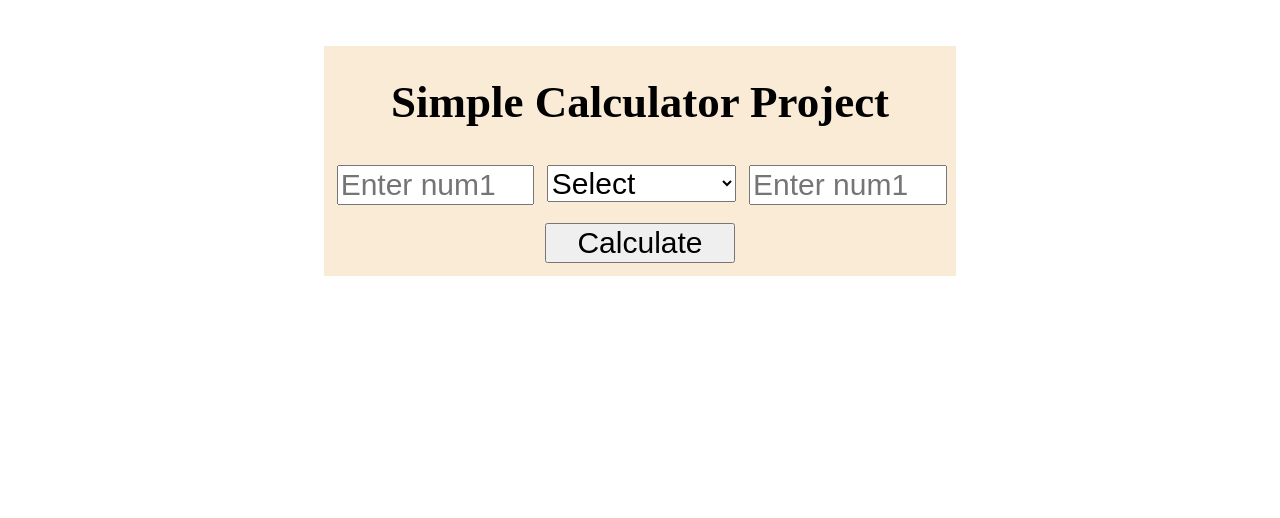
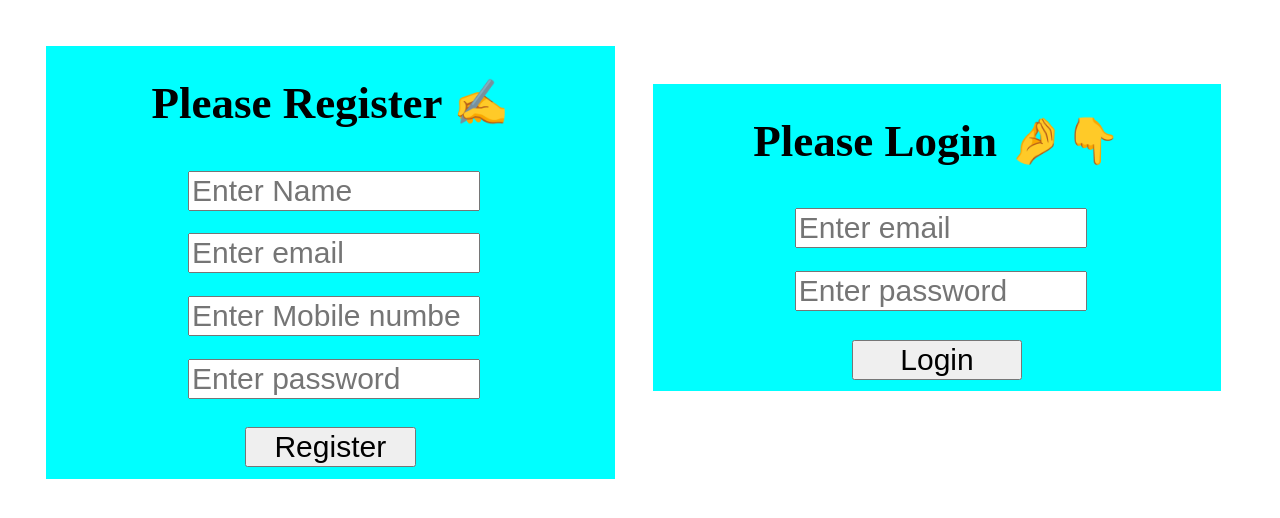
Before and after one commit to DhaneshDivakolu/FullStack_Project_1, a Flask app: page / in a window 1280 px wide. Shown: the top 518 px of the page. Run offline with Flask 3, Linux system fonts and the light colour scheme.

Commit message:
version 2.0

```diff
--- a/app.py
+++ b/app.py
@@ -1,46 +1,83 @@
-from flask import Flask,render_template,request
+from flask import Flask,render_template,request,redirect
 from pymongo import MongoClient
 
 app = Flask(__name__)
 myclient = MongoClient("localhost", 27017)
 mydb = myclient["Calci"]
 results = mydb["results"]
+credentials = {}
+isLoggedIn = False
 
-@app.route("/", methods=["GET" , "POST"])
-def frontend():
+@app.route("/",methods = ["GET","POST"])
+def reg():
+    users = {}
     if request.method == "POST":
-       n1 = int(request.form["inp1"])
-       opr = request.form["opr"]
-       n2 = int(request.form["inp2"])
-       if opr=="add":
-           res = f"{n1} + {n2} is {n1+n2}"
-           results.insert_one({
-                "number1":n1, "number2":n2, "operator":opr, "output":res
-            })
-           return render_template("index.html" , output = res)
-       if opr=="sub":
-           res = f"{n1} - {n2} is {n1-n2}"
-           results.insert_one({
-                "number1":n1, "number2":n2, "operator":opr, "output":res
-            })
-           return render_template("index.html" , output = res)
-       if opr=="mul":
-           res = f"{n1} x {n2} is {n1*n2}"
-           results.insert_one({
-                "number1":n1, "number2":n2, "operator":opr, "output":res
-            })
-           return render_template("index.html" , output = res)
-       if opr=="div":
-           try:
-                res = f"{n1} / {n2} is {n1/n2}"
+        name = request.form["name"]
+        email = request.form["email"]
+        phno = request.form["pno"]
+        pwd = request.form["pwd"]
+
+        users["name"]=name
+        users["email"]=email
+        users["phno"]=phno
+        users["pwd"]=pwd
+        credentials[email] = users
+        return redirect("/")
+    else:
+        return render_template("reg.html")
+
+@app.route("/a", methods = ["GET","POST"])
+def log():
+    global isLoggedIn
+    if request.method == "POST":
+        email=request.form["email"]
+        pwd1 = request.form["pwd"]
+        for key,val in credentials.items():
+            if key == email and val["pwd"]==pwd1:
+                isLoggedIn = True
+                return redirect("/calci")
+        else:
+            return redirect("/a")
+    else:
+        return render_template("reg.html")
+@app.route("/calci", methods=["GET" , "POST"])
+def cal():
+    if isLoggedIn ==True:
+        if request.method == "POST":
+            n1 = int(request.form["inp1"])
+            opr = request.form["opr"]
+            n2 = int(request.form["inp2"])
+            if opr=="add":
+                res = f"{n1} + {n2} is {n1+n2}"
                 results.insert_one({
-                "number1":n1, "number2":n2, "operator":opr, "output":res
-            })
+                    "number1":n1, "number2":n2, "operator":opr, "output":res
+                })
                 return render_template("index.html" , output = res)
-           except ZeroDivisionError as e:
-               res = "Please change num2 as Non-Zero"
-               return render_template("index.html" , output = res)
+            if opr=="sub":
+                res = f"{n1} - {n2} is {n1-n2}"
+                results.insert_one({
+                    "number1":n1, "number2":n2, "operator":opr, "output":res
+                })
+                return render_template("index.html" , output = res)
+            if opr=="mul":
+                res = f"{n1} x {n2} is {n1*n2}"
+                results.insert_one({
+                    "number1":n1, "number2":n2, "operator":opr, "output":res
+                })
+                return render_template("index.html" , output = res)
+            if opr=="div":
+                try:
+                    res = f"{n1} / {n2} is {n1/n2}"
+                    results.insert_one({
+                    "number1":n1, "number2":n2, "operator":opr, "output":res
+                    })
+                    return render_template("index.html" , output = res)
+                except ZeroDivisionError as e:
+                    res = "Please change num2 as Non-Zero"
+                    return render_template("index.html" , output = res)
+        else:
+            return render_template("index.html")
     else:
-        return render_template("index.html")
+        return redirect("/")
 
 app.run(debug=True)
--- a/static/css/styles.css
+++ b/static/css/styles.css
@@ -1,10 +1,10 @@
-.inp-div{
+.inp-div {
     float: left;
     width: 50%;
     background-color: antiquewhite;
     margin: 3% 0% 0% 25%;
 }
-.inp-div h1{
+.inp-div h1, .reg-div h1, .log-div h1{
     float: left;
     width: 100%;
     font-size: 45px;
@@ -16,7 +16,7 @@
     margin: 1% 0% 0% 2%;
     font-size: 30px;
 }
-.inp-div button{
+.inp-div button, .reg-div button, .log-div button{
     float: left;
     width: 30%;
     margin: 3% 0% 2% 35%;
@@ -30,3 +30,21 @@
     margin: 5% 0% 0% 25%;
     font-size: 50px;
 }
+.reg-div{
+    float: left;
+    width: 45%;
+    background-color: aqua;
+    margin: 3% 0% 0% 3%;
+}
+.reg-div input, .log-div input{
+    float: left;
+    width: 50%;
+    margin: 2% 0% 2% 25%;
+    font-size: 30px;
+}
+.log-div{
+    float: left;
+    width: 45%;
+    background-color: aqua;
+    margin: 6% 0% 0% 3%;
+}
--- a/templates/index.html
+++ b/templates/index.html
@@ -6,7 +6,7 @@
     </head>
     <body>
         <div class="inp-div">
-            <form action="/" method="post">
+            <form action="/calci" method="post">
                 <h1>Simple Calculator Project</h1>
                 <input type="number" required  placeholder="Enter num1" name="inp1">
                 <select name="opr">
--- /dev/null
+++ b/templates/reg.html
@@ -0,0 +1,27 @@
+<!DOCTYPE html>
+<html>
+    <head>
+        <title>Register/Login</title>
+        <link rel="stylesheet" href="../static/css/styles.css">
+    </head>
+    <body>
+        <div class="reg-div">
+            <form action="/" method="post">
+                <h1>Please Register ✍️</h1>
+                <input type="text" required placeholder="Enter Name" name="name">
+                <input type="email" required placeholder="Enter email" name="email">
+                <input type="number" required placeholder="Enter Mobile number" name="pno">
+                <input type="password" required placeholder="Enter password" name="pwd">
+                <button type="submit">Register</button>
+            </form>
+        </div>
+        <div class="log-div">
+            <form action="/a" method="post">
+                <h1>Please Login 🤌👇</h1>
+                <input type="email" required placeholder="Enter email" name="email">
+                <input type="password" required placeholder="Enter password" name="pwd">
+                <button type="submit">Login</button>
+            </form>
+        </div>
+    </body>
+</html>
```
